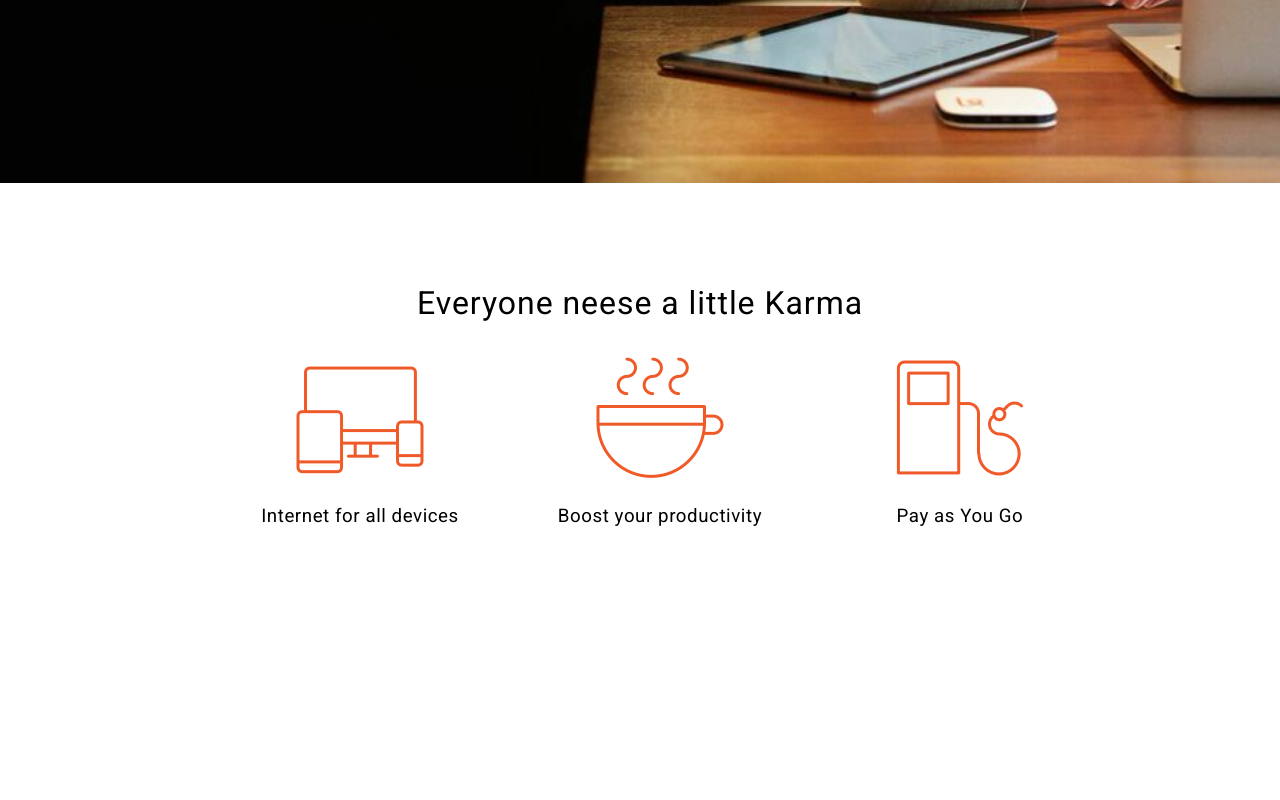
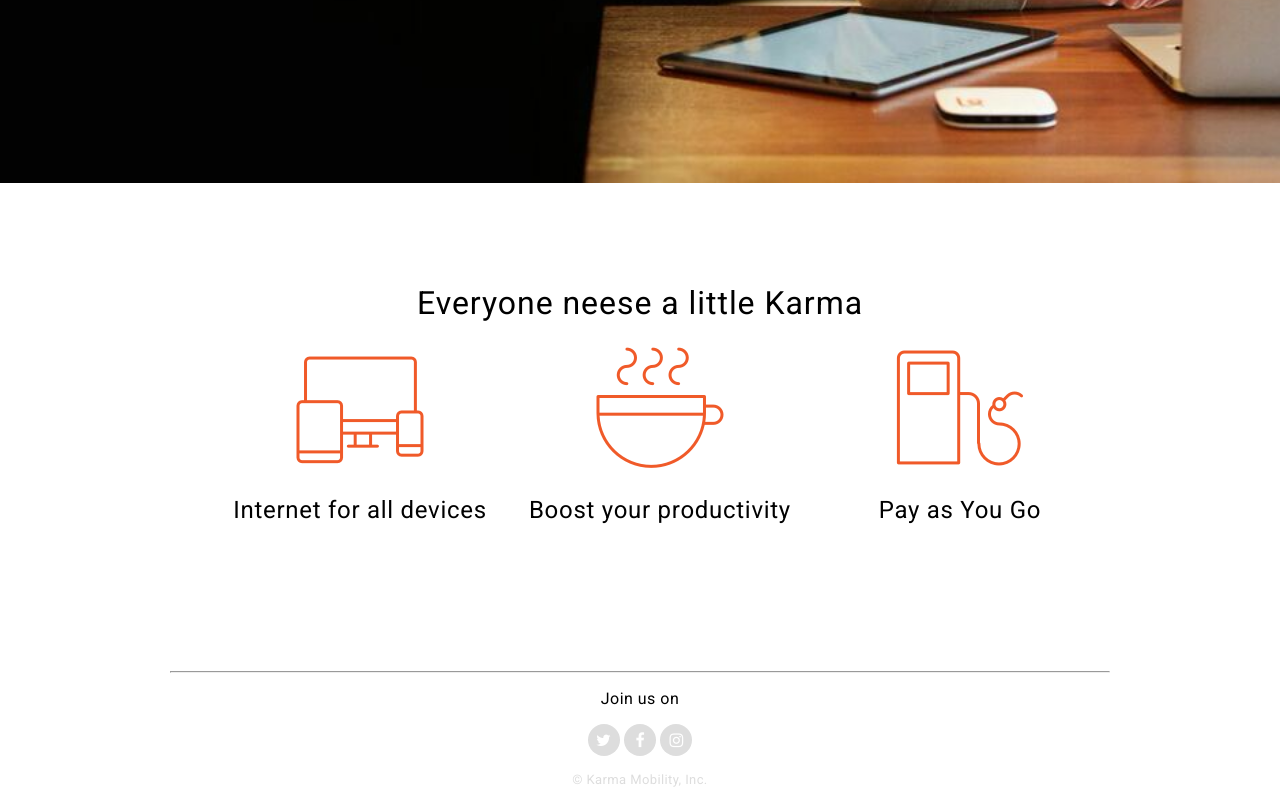
Before and after one commit to tylerbsilva/Karma-Clone, a plain HTML site: page index.html in a window 1280 px wide. Shown: the part 457-1257 px from the top of the page. Before the commit the page ends 1003 px from the top, so only its background shows below. Drawn offline with Linux system fonts and the light colour scheme.

Commit message:
added and styled the footer

```diff
--- a/css/style.css
+++ b/css/style.css
@@ -134,16 +134,49 @@ a {
 .cases {
 	padding: 5rem 0;
 	text-align: center;
+	height: 30rem;
 }
 
 .img-list {
-	margin: 2rem auto;
 	list-style: none;
 }
 
 .img-list li {
 	float: left;
 	display: inline-block;
-	list-syle: none;
 	width: 33.33%;
+	height: auto;
 }
+
+/********************
+	Footer
+********************/
+
+.social {
+	text-align: center;
+}
+
+.social h4 {
+	margin: 1rem 0;
+}
+
+.social-icon {
+	display: inline-block;
+	width: 2rem;
+	height: 2rem;
+	padding: .5rem;
+	border-radius: 50%;
+	transition: background 0.5s ease;
+	background: #DDDDDD;
+	color: #FFFFFF;
+}
+
+.social-icon:hover {
+	background: #AAAAAA;
+}
+
+.copy {
+	margin-top: 1rem;
+	font-size: 13px;
+	color: #DDDDDD;
+}
--- a/index.html
+++ b/index.html
@@ -5,6 +5,7 @@
 	<title>Karma</title>
 	<link rel="stylesheet" href="css/normalize.css">
 	<link href='http://fonts.googleapis.com/css?family=Roboto:400,500,300' rel='stylesheet' type='text/css'>
+	<link rel="stylesheet" href="//maxcdn.bootstrapcdn.com/font-awesome/4.2.0/css/font-awesome.min.css">
 	<link rel="stylesheet" href="css/style.css">
 </head>
 <body>
@@ -36,19 +37,34 @@
 			<ul class="img-list">
 				<li>
 					<img src="img/devices.png" alt="devices">
-					<h3 class="caption">Internet for all devices</h3>
+					<h2 class="caption">Internet for all devices</h2>
 				</li>
 				<li>
 					<img src="img/coffee.png" alt="coffee">
-					<h3 class="caption">Boost your productivity</h3>
+					<h2 class="caption">Boost your productivity</h2>
 				</li>
 				<li>
 					<img src="img/gas.png" alt="gas pump">
-					<h3 class="caption">Pay as You Go</h3>
+					<h2 class="caption">Pay as You Go</h2>
 				</li>
 			</ul>
-
 		</div>
 	</section>
+	<footer class="social">
+		<div class="content">
+			<hr>
+			<h4>Join us on</h4>
+			<div class="social-icon">
+				<i class="fa fa-twitter"></i>
+			</div>
+			<div class="social-icon">
+				<i class="fa fa-facebook"></i>
+			</div>
+			<div class="social-icon">
+				<i class="fa fa-instagram"></i>
+			</div>
+			<p class="copy">&copy; Karma Mobility, Inc.</p>
+		</div>
+	</footer>
 </body>
 </html>
```
